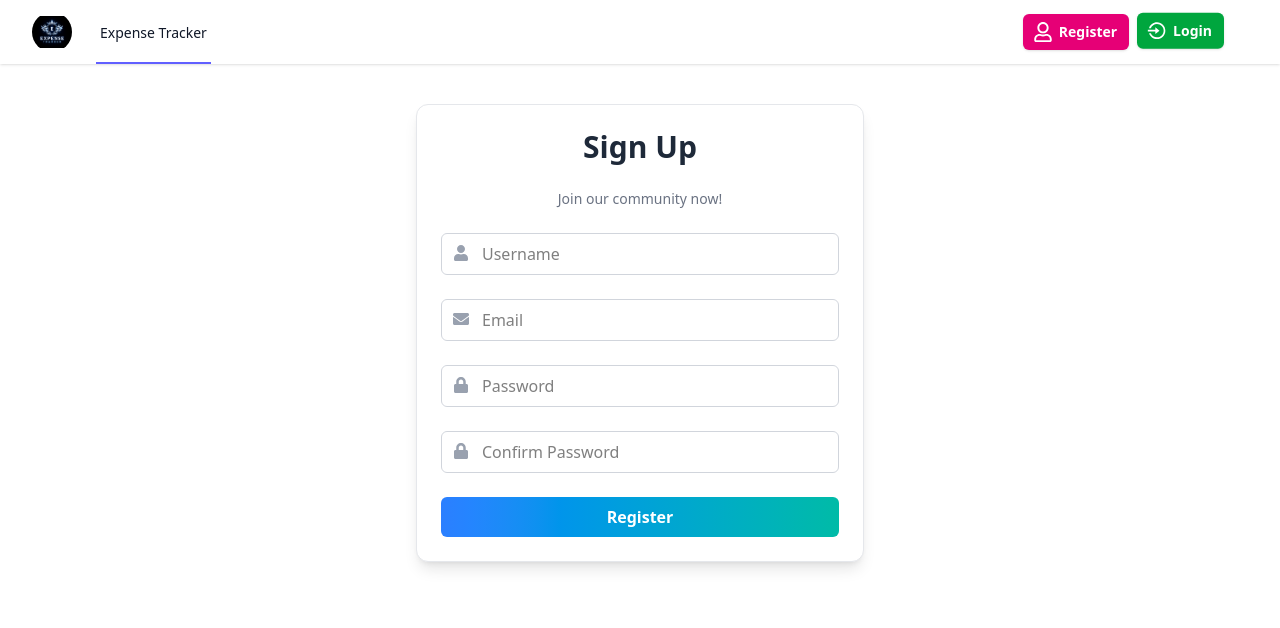
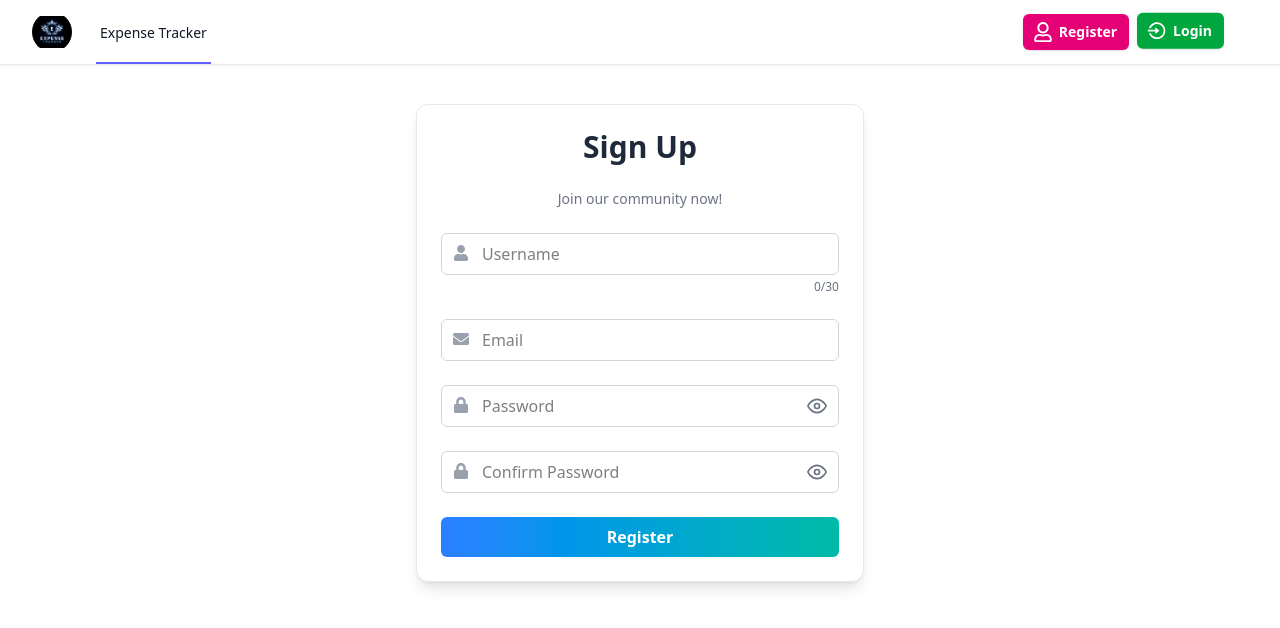
Before and after one commit to Selenophiles4879/expense-tracker, a React (Vite) app in the folder frontend/: page /register in a window 1280 px wide. Shown: the top 628 px of the page. Built offline with nearby package versions, Linux system fonts and the light colour scheme; no server answers.

Commit message:
Refactor registration form with improved validation

```diff
--- a/frontend/src/components/Users/Register.jsx
+++ b/frontend/src/components/Users/Register.jsx
@@ -1,8 +1,19 @@
-import React from "react";
+import React, { useState } from "react";
 import { useFormik } from "formik";
 import * as Yup from "yup";
 import { useMutation } from "@tanstack/react-query";
-import { FaUser, FaEnvelope, FaLock } from "react-icons/fa";
+
+import {
+  FaUser,
+  FaEnvelope,
+  FaLock,
+} from "react-icons/fa";
+
+import {
+  FiEye,
+  FiEyeOff,
+} from "react-icons/fi";
+
 import { IoReloadCircleOutline } from "react-icons/io5";
 
 import { registerAPI } from "../../services/users/userService";
@@ -16,6 +27,8 @@ import AlertMessage from "../Alert/AlertMessage";
 const validationSchema = Yup.object({
 
   username: Yup.string()
+    .trim()
+    .max(30, "Username cannot exceed 30 characters")
     .required("Username is required"),
 
   email: Yup.string()
@@ -23,10 +36,7 @@ const validationSchema = Yup.object({
     .required("Email is required"),
 
   password: Yup.string()
-    .min(
-      6,
-      "Password must be at least 6 characters long"
-    )
+    .min(6, "Password must be at least 6 characters long")
     .required("Password is required"),
 
   confirmPassword: Yup.string()
@@ -34,9 +44,7 @@ const validationSchema = Yup.object({
       [Yup.ref("password"), null],
       "Passwords must match"
     )
-    .required(
-      "Confirming your password is required"
-    ),
+    .required("Confirming your password is required"),
 
 });
 
@@ -47,6 +55,13 @@ const validationSchema = Yup.object({
 
 const RegistrationForm = () => {
 
+  // Password visibility states
+  const [showPassword, setShowPassword] = useState(false);
+
+  const [showConfirmPassword, setShowConfirmPassword] =
+    useState(false);
+
+
   const {
     mutateAsync,
     isPending,
@@ -56,7 +71,6 @@ const RegistrationForm = () => {
   } = useMutation({
 
     mutationFn: registerAPI,
-
     mutationKey: ["register"],
 
   });
@@ -83,7 +97,7 @@ const RegistrationForm = () => {
 
           email: values.email,
           password: values.password,
-          username: values.username,
+          username: values.username.trim(),
 
         });
 
@@ -95,6 +109,7 @@ const RegistrationForm = () => {
         );
 
       }
+
     },
 
   });
@@ -112,9 +127,7 @@ const RegistrationForm = () => {
       </h2>
 
 
-      {/* -------------------------------------------------
-          LOADING
-      -------------------------------------------------- */}
+      {/* LOADING */}
 
       {isPending && (
 
@@ -126,9 +139,7 @@ const RegistrationForm = () => {
       )}
 
 
-      {/* -------------------------------------------------
-          ERROR
-      -------------------------------------------------- */}
+      {/* ERROR */}
 
       {isError && (
 
@@ -143,17 +154,13 @@ const RegistrationForm = () => {
       )}
 
 
-      {/* -------------------------------------------------
-          SUCCESS
-      -------------------------------------------------- */}
+      {/* SUCCESS */}
 
       {isSuccess && (
 
         <AlertMessage
           type="success"
-          message={
-            "Registration successful. Please check your email to verify your account."
-          }
+          message="Registration successful. Please check your email to verify your account."
         />
 
       )}
@@ -164,9 +171,7 @@ const RegistrationForm = () => {
       </p>
 
 
-      {/* -------------------------------------------------
-          USERNAME
-      -------------------------------------------------- */}
+      {/* USERNAME */}
 
       <div className="relative">
 
@@ -179,9 +184,17 @@ const RegistrationForm = () => {
           type="text"
           {...formik.getFieldProps("username")}
           placeholder="Username"
+          maxLength={30}
           disabled={isPending}
           className="pl-10 pr-4 py-2 w-full rounded-md border border-gray-300 focus:border-blue-500 focus:ring-blue-500"
         />
+
+        {/* CHARACTER COUNTER */}
+
+        <div className="text-right text-xs text-gray-500 mt-1">
+          {formik.values.username.length}/30
+        </div>
+
 
         {formik.touched.username &&
           formik.errors.username && (
@@ -195,9 +208,7 @@ const RegistrationForm = () => {
       </div>
 
 
-      {/* -------------------------------------------------
-          EMAIL
-      -------------------------------------------------- */}
+      {/* EMAIL */}
 
       <div className="relative">
 
@@ -226,9 +237,7 @@ const RegistrationForm = () => {
       </div>
 
 
-      {/* -------------------------------------------------
-          PASSWORD
-      -------------------------------------------------- */}
+      {/* PASSWORD */}
 
       <div className="relative">
 
@@ -238,12 +247,35 @@ const RegistrationForm = () => {
 
         <input
           id="password"
-          type="password"
+          type={showPassword ? "text" : "password"}
           {...formik.getFieldProps("password")}
           placeholder="Password"
           disabled={isPending}
-          className="pl-10 pr-4 py-2 w-full rounded-md border border-gray-300 focus:border-blue-500 focus:ring-blue-500"
+          className="pl-10 pr-12 py-2 w-full rounded-md border border-gray-300 focus:border-blue-500 focus:ring-blue-500"
         />
+
+        {/* SHOW / HIDE BUTTON */}
+
+        <button
+          type="button"
+          onClick={() => setShowPassword(!showPassword)}
+          disabled={isPending}
+          aria-label={
+            showPassword
+              ? "Hide password"
+              : "Show password"
+          }
+          className="absolute right-3 top-1/2 -translate-y-1/2 text-gray-500 hover:text-blue-500"
+        >
+
+          {showPassword ? (
+            <FiEyeOff size={20} />
+          ) : (
+            <FiEye size={20} />
+          )}
+
+        </button>
+
 
         {formik.touched.password &&
           formik.errors.password && (
@@ -257,9 +289,7 @@ const RegistrationForm = () => {
       </div>
 
 
-      {/* -------------------------------------------------
-          CONFIRM PASSWORD
-      -------------------------------------------------- */}
+      {/* CONFIRM PASSWORD */}
 
       <div className="relative">
 
@@ -269,14 +299,41 @@ const RegistrationForm = () => {
 
         <input
           id="confirmPassword"
-          type="password"
-          {...formik.getFieldProps(
-            "confirmPassword"
-          )}
+          type={
+            showConfirmPassword
+              ? "text"
+              : "password"
+          }
+          {...formik.getFieldProps("confirmPassword")}
           placeholder="Confirm Password"
           disabled={isPending}
-          className="pl-10 pr-4 py-2 w-full rounded-md border border-gray-300 focus:border-blue-500 focus:ring-blue-500"
+          className="pl-10 pr-12 py-2 w-full rounded-md border border-gray-300 focus:border-blue-500 focus:ring-blue-500"
         />
+
+        {/* SHOW / HIDE BUTTON */}
+
+        <button
+          type="button"
+          onClick={() =>
+            setShowConfirmPassword(!showConfirmPassword)
+          }
+          disabled={isPending}
+          aria-label={
+            showConfirmPassword
+              ? "Hide confirm password"
+              : "Show confirm password"
+          }
+          className="absolute right-3 top-1/2 -translate-y-1/2 text-gray-500 hover:text-blue-500"
+        >
+
+          {showConfirmPassword ? (
+            <FiEyeOff size={20} />
+          ) : (
+            <FiEye size={20} />
+          )}
+
+        </button>
+
 
         {formik.touched.confirmPassword &&
           formik.errors.confirmPassword && (
@@ -290,9 +347,7 @@ const RegistrationForm = () => {
       </div>
 
 
-      {/* -------------------------------------------------
-          REGISTER BUTTON
-      -------------------------------------------------- */}
+      {/* REGISTER BUTTON */}
 
       <button
         type="submit"
@@ -313,23 +368,21 @@ const RegistrationForm = () => {
               className="h-5 w-5 animate-spin"
             />
 
-            <span>
-              Creating account...
-            </span>
+            <span>Creating account...</span>
           </>
 
         ) : (
 
-          <span>
-            Register
-          </span>
+          <span>Register</span>
 
         )}
 
       </button>
 
     </form>
+
   );
+
 };
 
 
```
